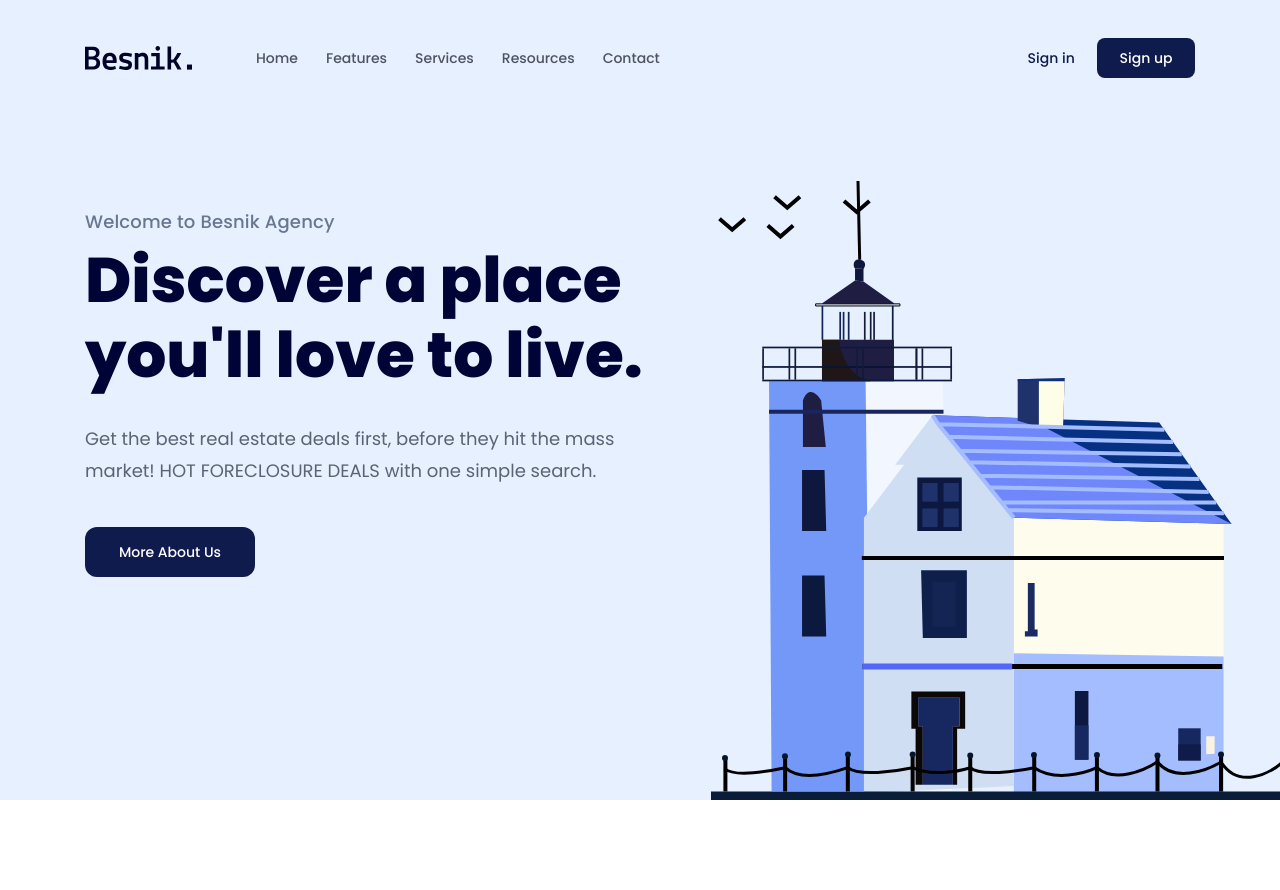
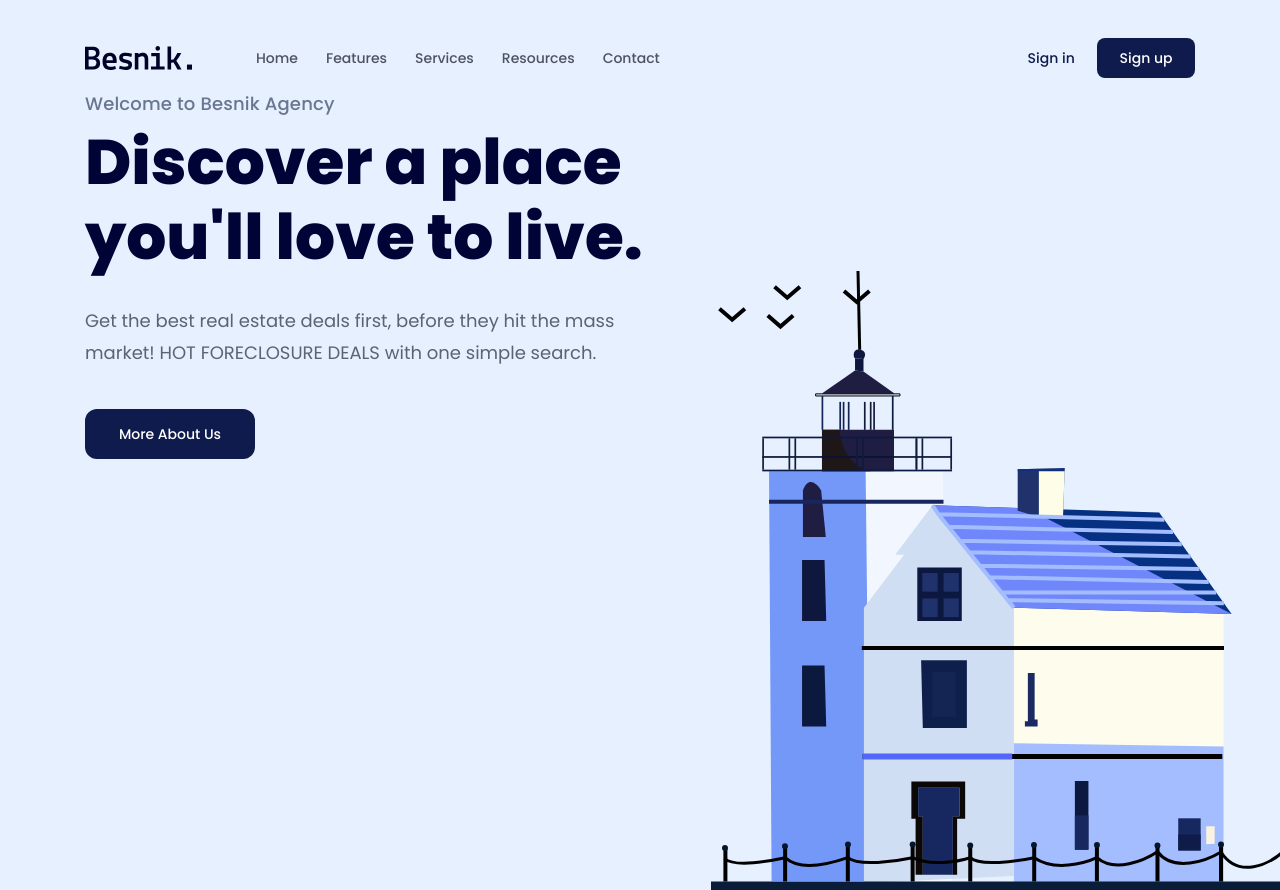
Before and after one commit to vietnmf8/f8pro_01, a plain HTML site: page index.html in a window 1280 px wide. Shown: the top 890 px of the page. Drawn offline with Linux system fonts and the light colour scheme.

Commit message:
Cải thiện phần Header

```diff
--- a/assets/css/styles.css
+++ b/assets/css/styles.css
@@ -58,8 +58,18 @@ a {
 
 /* Header _______________________________________________________________________________________ */
 
-.header {
+.fixed-header {
+    background: #e6f0ff;
+    padding-top: 26px;
+    position: sticky;
+    top: -26px; /* Tại vị trí -26px -> sticky */
+    z-index: 1;
+}
+
+.hero-wrap {
     position: relative;
+    display: flex; /* Loại bỏ hiện tượng Margin Collapse */
+    flex-direction: column; /* Tránh các đối tượng mới trong header bị ngang lên -> đổi thành chiều dọc */
     background: #e6f0ff;
     height: 100vh; /* Tại lần đầu nhìn thấy của trang nên để 100vh để tránh bị thừa/thiếu */
 }
@@ -69,7 +79,8 @@ a {
 .navbar {
     display: flex;
     align-items: center;
-    padding-top: 38px; /* Thay vì sử dụng margin-top sẽ bị đẩy cả nền xuống (Margin-Collapse) */
+    /* padding-top: 38px; Thay vì sử dụng margin-top sẽ bị đẩy cả nền xuống (Margin-Collapse) */
+    padding: 12px 0;
 }
 
 .navbar ul {
@@ -107,7 +118,8 @@ a {
 /* Hero */
 
 .hero {
-    margin-top: 130px; /* Khoảng cách từ nav (tính từ button) -> hero */
+    /* margin-top: 130px; Khoảng cách từ nav (tính từ button) -> hero */
+    /* padding-top: 130px; Cách 1 để không margin Collapse */
 }
 
 .hero .info {
--- a/index.html
+++ b/index.html
@@ -21,8 +21,7 @@
     </head>
     <body>
         <main>
-            <!-- Header -->
-            <header class="header">
+            <header class="fixed-header">
                 <div class="content">
                     <!-- Navigation Bar -->
                     <nav class="navbar">
@@ -43,8 +42,12 @@
                             <a href="#!" class="btn action-btn">Sign up</a>
                         </div>
                     </nav>
+                </div>
+            </header>
 
-                    <!-- Hero Section -->
+            <!-- Hero Section -->
+            <div class="hero-wrap">
+                <div class="content">
                     <div class="hero">
                         <div class="info">
                             <p class="sub-title">Welcome to Besnik Agency</p>
@@ -68,7 +71,7 @@
                         />
                     </div>
                 </div>
-            </header>
+            </div>
 
             <!-- Clients -->
             <div class="clients">
```
